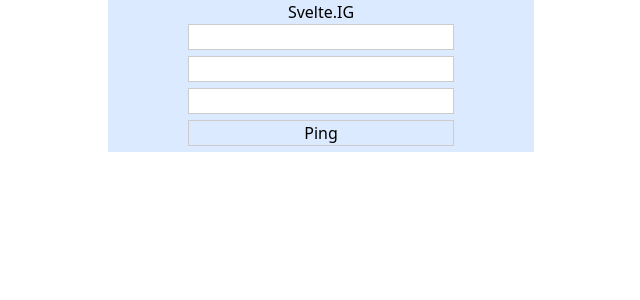
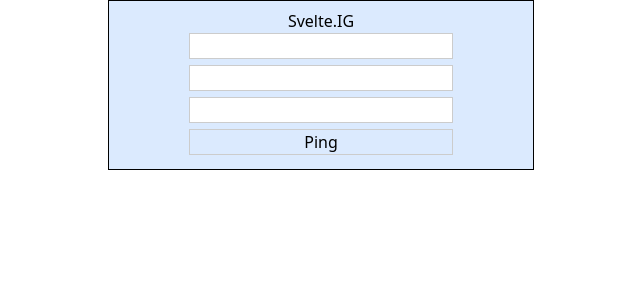
Before and after one commit to Nickolas-Hernandez/simple.ig, a Svelte app: page / in a window 1280 px wide. Shown: the top 300 px of the page, without its empty margins (319-959 px from the left). Built offline with nearby package versions, Linux system fonts and the light colour scheme.

Commit message:
update login class names and add height to main

```diff
--- a/src/App.svelte
+++ b/src/App.svelte
@@ -42,14 +42,14 @@ async function handleLogin(e) {
 </script>
 
 <main>
-  <section class="login w-full flex flex-col items-center">
-    <div class="column w-5/6 md:4/5 lg:w-1/3">
-      <form on:submit={handleLogin} id="login" class="bg-blue-100 flex flex-col px-20 text-center">
-        <h1>Svelte.IG</h1>
-        <input type="text" id="username" name="username" bind:value={username} required>
-        <input type="text" id="email" name="email" bind:value={email} required>
-        <input type="password" id="password" name="password" bind:value={password} required>
-        <input type="submit" value="Ping">
+  <section class="login login__container w-full flex flex-col items-center">
+    <div class="login__column column w-5/6 md:4/5 lg:w-1/3">
+      <form on:submit={handleLogin} id="login" class="login-form bg-blue-100 flex flex-col px-20 py-2 text-center border border-black">
+        <h1 class="login-form__logo">Svelte.IG</h1>
+        <input class="login-form__username-input" type="text" id="username" name="username" bind:value={username} required>
+        <input class="login-form__email-input" type="text" id="email" name="email" bind:value={email} required>
+        <input class="login-form__password-input" type="password" id="password" name="password" bind:value={password} required>
+        <input class="login-form__" type="submit" value="Ping">
       </form>
     </div>
   </section>
@@ -57,6 +57,12 @@ async function handleLogin(e) {
 
 <style>
 
+  main {
+    height: 100%;
+    min-height: 100vh;
+    max-height: 100vh;
+  }
+
   .login form input {
     margin-bottom: 6px;
     border: 1px solid #ccc;
```
